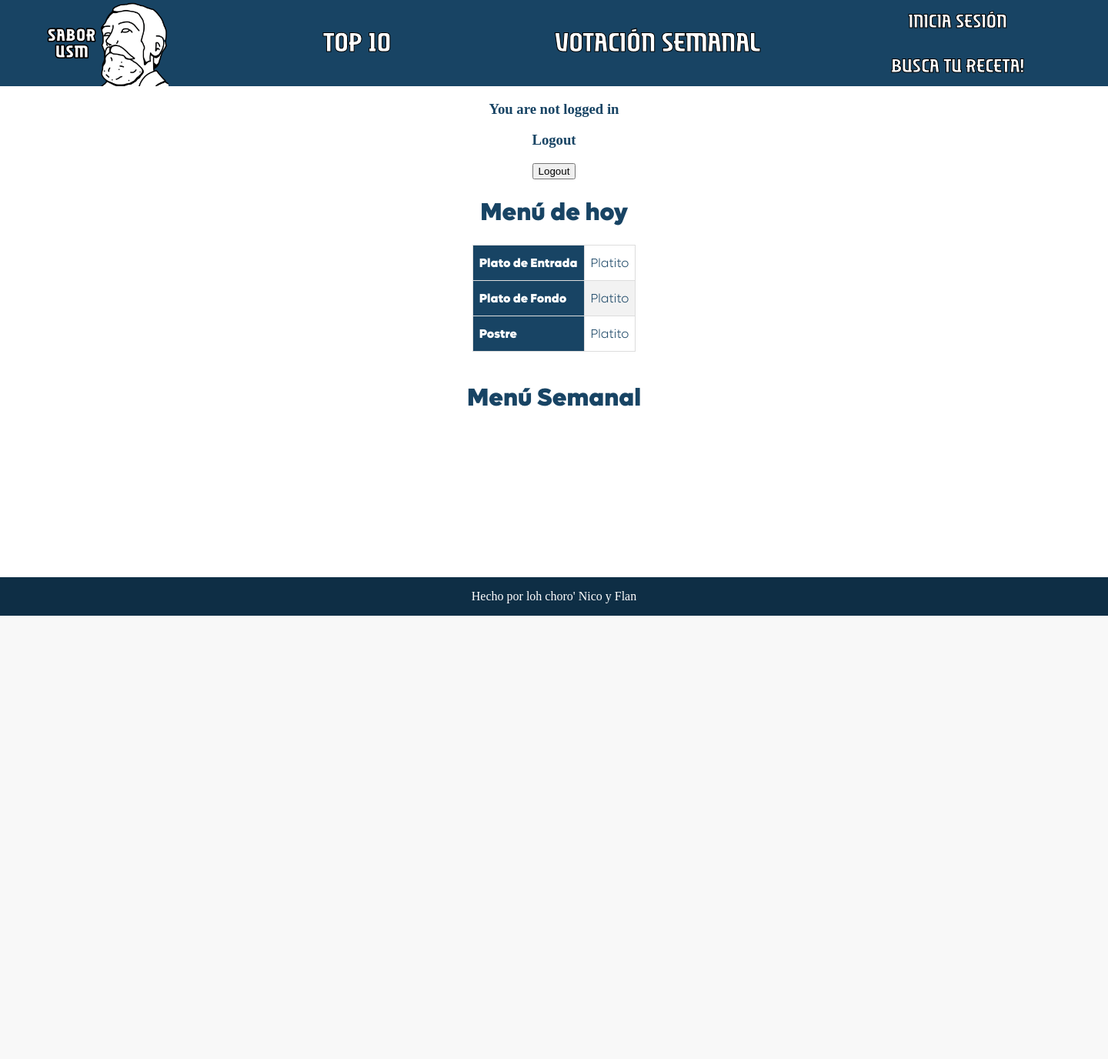
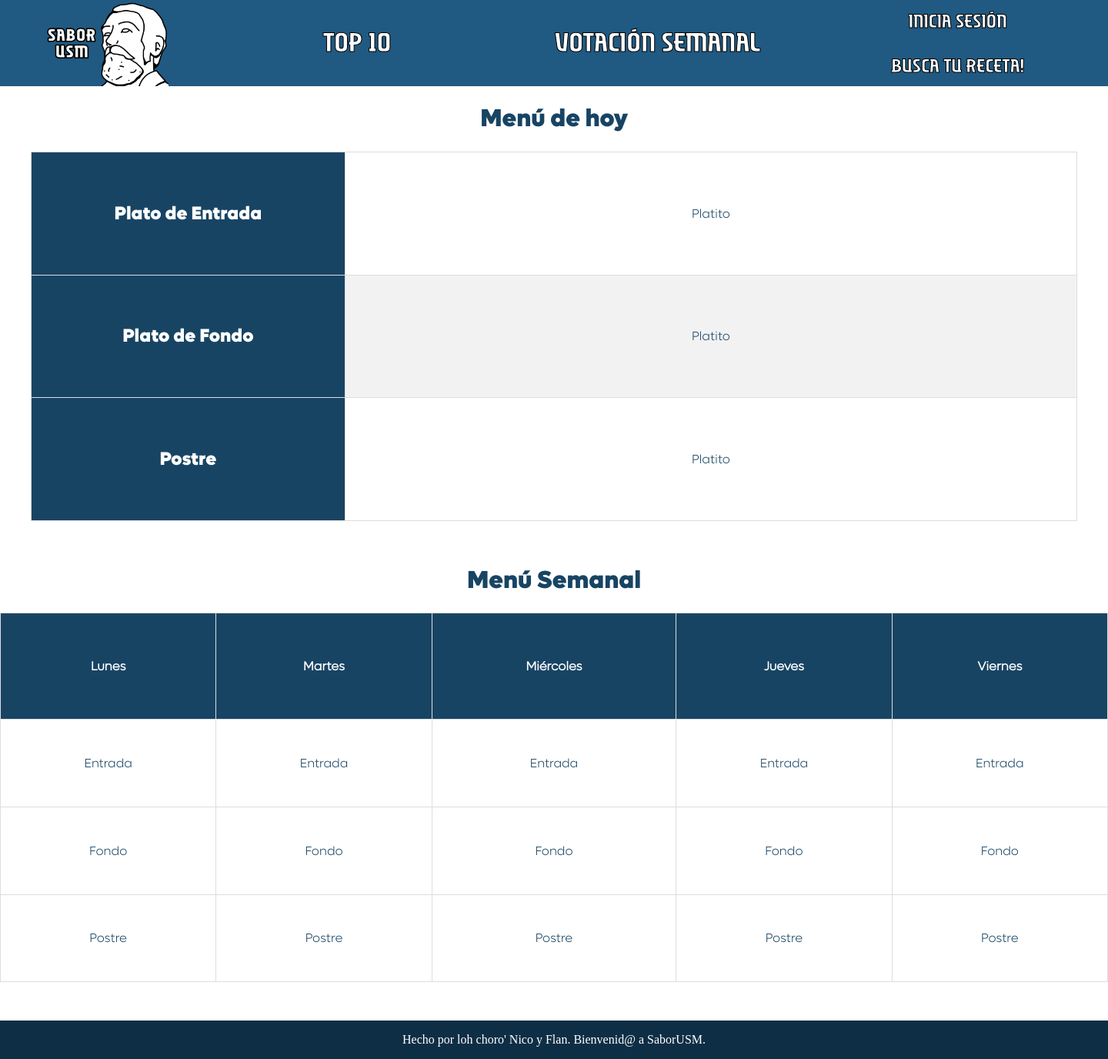
Before and after one commit to RazorLazor27/BD_2, a PHP site: page /php/index.php in a window 1440 px wide. Shown: the whole page at 77% size. Before the commit the page ends 800 px from the top, so only its background shows below. Run offline with PHP 8.4, Linux system fonts and the light colour scheme.

Commit message:
FlanCambios 11-11-2023 16:20

```diff
--- a/css/estilo.css
+++ b/css/estilo.css
@@ -52,7 +52,7 @@ h1
     width: 100%;
     display: grid;
     grid-template-columns: 269px 1fr 1fr 1fr;
-    background-color: #184464;
+    background-color: #205981;
 }
 
 .cabeza > div
@@ -71,6 +71,7 @@ h1
 
 .piedepagina
 {
+
     bottom: 0;
     width: 100%;
     text-align: center;
@@ -119,6 +120,8 @@ h1
     margin-left: auto;
     margin-right: auto;
     table-layout: fixed;
+    min-height: 60vh;
+    min-width: 170vh;
     font-family: "Lufga";
     border-collapse: collapse;
   }
@@ -136,9 +139,53 @@ h1
 
   #Almuerzo th {
     font-family: "Lufga_Black";
+    font-size: x-large;
+    width: 30%;
     padding-top: 12px;
     padding-bottom: 12px;
-    text-align: left;
+    text-align: center;
     background-color: #184464;
     color: white;
-  }
+    }
+
+/* Tabla de almuerzos de la semana */
+#Semanal {
+    margin-left: auto;
+    margin-right: auto;
+    min-height: 60vh;
+    min-width: 180vh;
+    table-layout: fixed;
+    font-family: "Lufga";
+    border-collapse: collapse;
+}
+
+/*
+td:hover::after,
+.col:hover::after {
+    background-color: #ffa;
+    content: '\00a0';
+    height: 10000px;
+    left: 0;
+    position: absolute;
+    top: -5000px;
+    width: 100%;
+    z-index: -1;
+}
+*/
+
+    #Semanal td, #Semanal th {
+        border: 1px solid #ddd;
+        padding: 8px;
+    }
+
+    #Semanal .Subtitulo{
+
+    }
+
+    #Semanal th {
+        padding-top: 12px;
+        padding-bottom: 12px;
+        text-align: center;
+        background-color: #184464;
+        color: white;
+    }
--- a/includes/dbh.inc.php
+++ b/includes/dbh.inc.php
@@ -1,8 +1,8 @@
 <?php
 $host = 'localhost';
-$dbname = "tarea_2_bd";
+$dbname = "primerabase";
 $dbuser = "root";
-$dbpassword = "!Razorlazor123";
+$dbpassword = "";
 
 try {
     $pdo = new PDO("mysql:host=$host;dbname=$dbname", $dbuser, $dbpassword);
--- a/includes/login_view.inc.php
+++ b/includes/login_view.inc.php
@@ -4,9 +4,9 @@ declare(strict_types= 1);
 
 function mostrar_nombre(){
     if (isset($_SESSION["user_id"])){
-        echo "you are logged in as " . $_SESSION["user_username"];
+        echo "Bienvenid@, " . $_SESSION["user_username"] . ".";
     } else {
-        echo "You are not logged in";
+        echo "Bienvenid@ a SaborUSM.";
     }
 }
 function check_login_errors(){
--- a/php/base_bottom.php
+++ b/php/base_bottom.php
@@ -1,8 +1,19 @@
+<?php
+require_once("../includes/signup_view.inc.php");
+require_once("../includes/config_session.inc.php");
+require_once("../includes/login_view.inc.php");
+?>
 
-<footer class="piedepagina">
-        <p>Hecho por loh choro' Nico y Flan</p>
-    </footer>
 
+    <div class="piedepagina">
+        <p>Hecho por loh choro' Nico y Flan.
+
+        <?php
+            mostrar_nombre();
+        ?>
+
+        </p>
+</div>
 </body>
 
 </html>
--- a/php/index.php
+++ b/php/index.php
@@ -6,18 +6,7 @@ require_once("../includes/login_view.inc.php");
 
 <?php include 'base_top.php'?>
   <div class="cuerpo">
-
-    <h3>
-      <?php
-      mostrar_nombre();
-      ?>
-    </h3>
-
-    <h3>Logout</h3>
-      <form action="../includes/logout.inc.php" method="post">
-      <button>Logout</button>
-    </form>
-
+    <div style="min-height: 70vh;">
     <h1>Menú de hoy</h1>
 
       <table id="Almuerzo">
@@ -34,11 +23,42 @@ require_once("../includes/login_view.inc.php");
           <td>Platito</td>
         </tr>
       </table>
-
+    </div>
     <br>
 
     <h1>Menú Semanal</h1>
 
+    <table id="Semanal" style="margin-bottom: 50px;">
+      <tr>
+        <th class="colh col1">Lunes</th>
+        <th class="colh col2">Martes</th>
+        <th class="colh col3">Miércoles</th>
+        <th class="colh col4">Jueves</th>
+        <th class="colh col5">Viernes</th>
+      </tr>
+      <tr>
+        <td class="col1">Entrada</td>
+        <td class="col2">Entrada</td>
+        <td class="col3">Entrada</td>
+        <td class="col4">Entrada</td>
+        <td class="col5">Entrada</td>
+      </tr>
+      <tr>
+        <td class="col1">Fondo</td>
+        <td class="col2">Fondo</td>
+        <td class="col3">Fondo</td>
+        <td class="col4">Fondo</td>
+        <td class="col5">Fondo</td>
+      </tr>
+      <tr>
+        <td class="col1">Postre</td>
+        <td class="col2">Postre</td>
+        <td class="col3">Postre</td>
+        <td class="col4">Postre</td>
+        <td class="col5">Postre</td>
+      </tr>
+    </table>
+
   </div>
 
 <?php include 'base_bottom.php' ?>
--- a/php/perfil.php
+++ b/php/perfil.php
@@ -2,6 +2,11 @@
 
     <div style="text-align: center;">
 
+    <h3>Logout</h3>
+      <form action="../includes/logout.inc.php" method="post">
+      <button>Logout</button>
+    </form>
+
     </div>
 
 <?php include 'base_bottom.php' ?>
```
